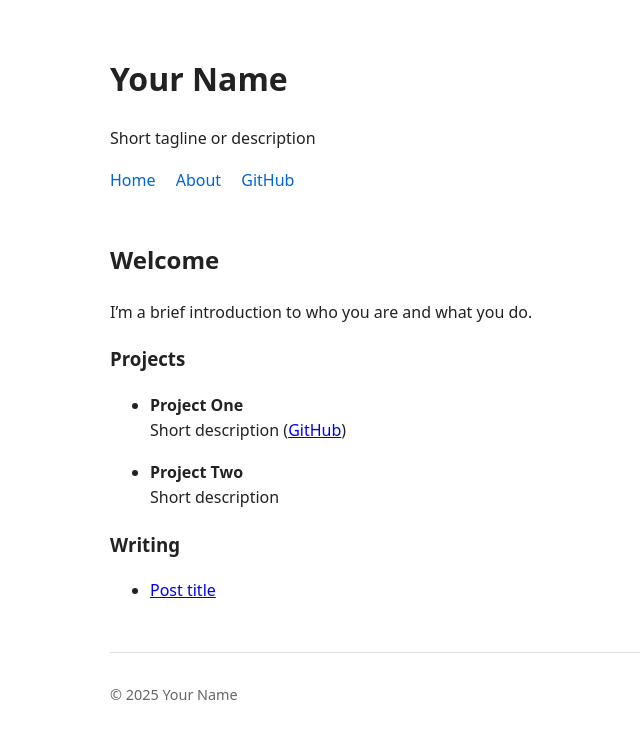
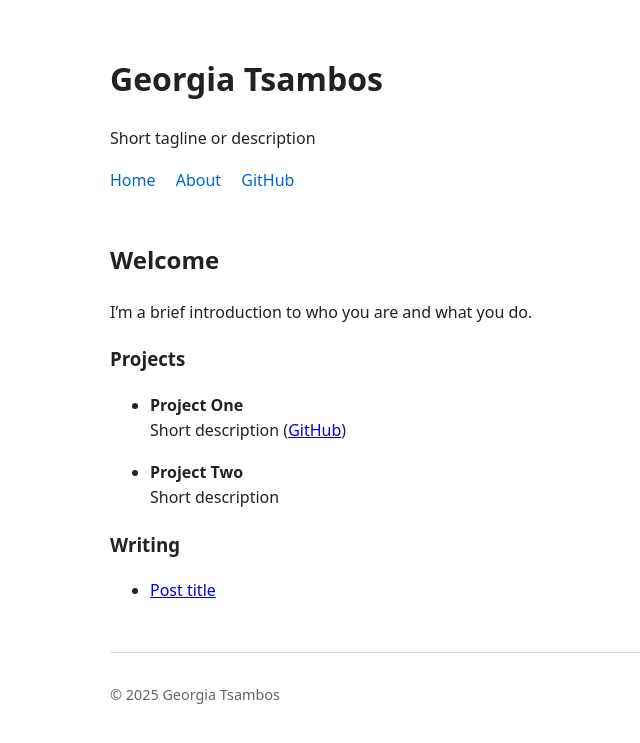
Before and after one commit to gtsambos/gtsambos.github.io, a Jekyll site: the page built from index.md, in a window 1280 px wide. Shown: the top 743 px of the page, without its empty margins (130-770 px from the left). Built offline with Jekyll 4.4.1, drawn with Linux system fonts in a browser that asks for light colours.

Commit message:
Small changes

```diff
--- a/_config.yml
+++ b/_config.yml
@@ -1,4 +1,4 @@
-title: Your Name
+title: Georgia Tsambos
 description: Short tagline or description
 url: https://gtsambos.github.io
 
```
